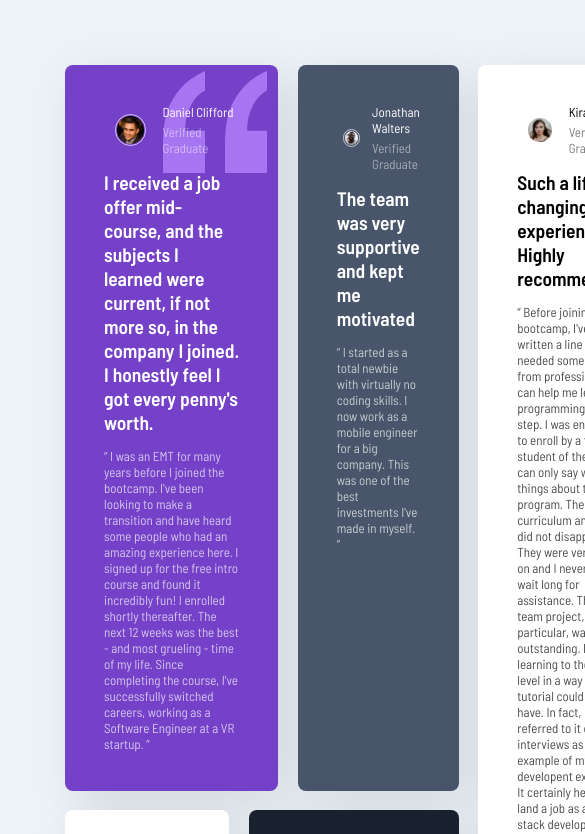
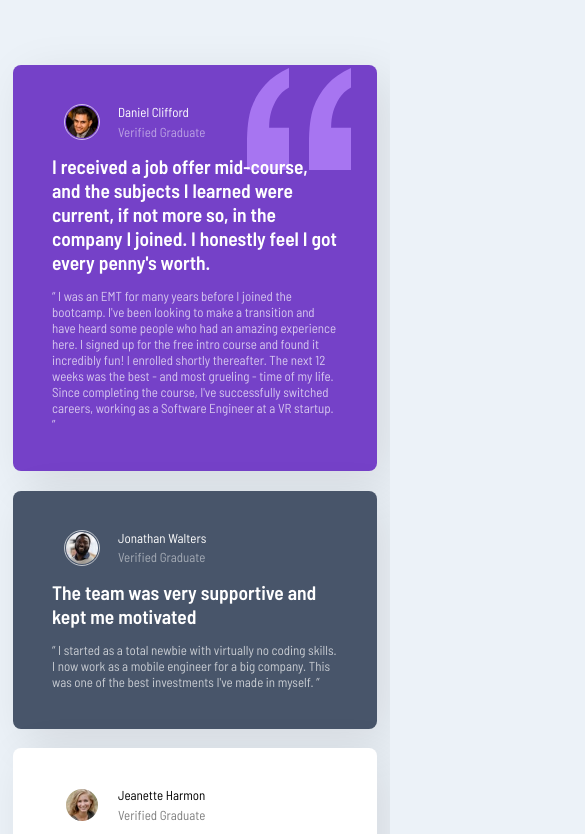
Before and after one commit to DavidFayemi/Testimonials-grid-section, a plain HTML site: page index.html in a window 390 px wide. Shown: the top 834 px of the page, 585 px wide, since content can reach past the window. Drawn offline with Linux system fonts and the light colour scheme.

Commit message:
Added Responsiveness

```diff
--- a/index.html
+++ b/index.html
@@ -144,8 +144,10 @@
         target="_blank"
         >Frontend Mentor</a
       >. Coded by
-      <a href="https://www.frontendmentor.io/profile/DavidFayemi"
-        >David Fayemi</a
+      <a
+        href="https://www.frontendmentor.io/profile/DavidFayemi"
+        target="_blank"
+        >David Fayemi </a
       >.
     </div>
   </body>
--- a/styles/style.css
+++ b/styles/style.css
@@ -9,9 +9,12 @@ body {
   display: grid;
   grid-template-columns: repeat(4, 1fr);
   grid-template-rows: repeat(2, minmax(200px, auto));
-  padding: 5rem;
+  padding: 5rem 2rem;
   gap: 1.5rem;
   margin: 0 auto;
+  grid-template-areas:
+    "one one two five"
+    "three four four five";
   /* height: 95vh; */
 }
 .grid-item {
@@ -24,35 +27,44 @@ body {
 }
 .grid-item.one {
   background-color: hsl(263, 55%, 52%);
-  grid-column-start: 1;
-  grid-column-end: 3;
+  /* grid-column-start: 1;
+  grid-column-end: 3; */
+  grid-area: one;
   background-image: url("./../assets/images/bg-pattern-quotation.svg");
   background-repeat: no-repeat;
   background-position: 90% 1%;
 }
 .grid-item.two {
+  grid-area: two;
+
   background-color: hsl(217, 19%, 35%);
-  grid-column-start: 3;
-  grid-column-end: 4;
+  /* grid-column-start: 3;
+  grid-column-end: 4; */
 }
 .grid-item.three {
+  grid-area: three;
+
   background-color: hsl(0, 0%, 100%);
   color: #111;
-  grid-column-start: 1;
+  /* grid-column-start: 1;
   grid-column-end: 2;
-  grid-row-start: 2;
+  grid-row-start: 2; */
 }
 .grid-item.four {
+  grid-area: four;
+
   background-color: hsl(219, 29%, 14%);
-  grid-column-start: 2;
-  grid-column-end: 4;
+  /* grid-column-start: 2;
+  grid-column-end: 4; */
 }
 .grid-item.five {
+  grid-area: five;
+
   background-color: hsl(0, 0%, 100%);
-  grid-column-start: 4;
-  /* grid-column-end: 3; */
+  /* grid-column-start: 4;
+
   grid-row-start: 1;
-  grid-row-end: 3;
+  grid-row-end: 3; */
 }
 .grid-item .user-details {
   margin: 0;
@@ -109,7 +121,7 @@ body {
 .grid-item.four .user-image img {
   border: 1px solid hsla(263, 55%, 52%, 0.7);
 }
-.attribution{
+.attribution {
   position: relative;
   bottom: 10px;
   backdrop-filter: blur(10px);
@@ -122,3 +134,31 @@ body {
   column-gap: 6px;
   padding: 12px;
 }
+@media screen and (max-width: 1024px) {
+  .grid-container {
+    grid-template-rows: repeat(3, minmax(200px, auto));
+    grid-template-columns: repeat(3, 1fr);
+    grid-template-areas:
+      "one one two"
+      "three four four"
+      "five five five";
+    width: 100%;
+    padding: 5rem 0.5rem;
+    /* background-color: #fff;   */
+  }
+}
+@media screen and (max-width: 600px) {
+  .grid-container {
+    grid-template-rows: repeat(5, minmax(200px, auto));
+    grid-template-columns: repeat(1, 1fr);
+    grid-template-areas:
+      "one"
+      "two"
+      "three"
+      "four"
+      "five";
+    width: 100%;
+    padding: 5rem 1rem;
+    /* background-color: #fff;   */
+  }
+}
```
Lines whose indentation alone changed are shown as unchanged.
